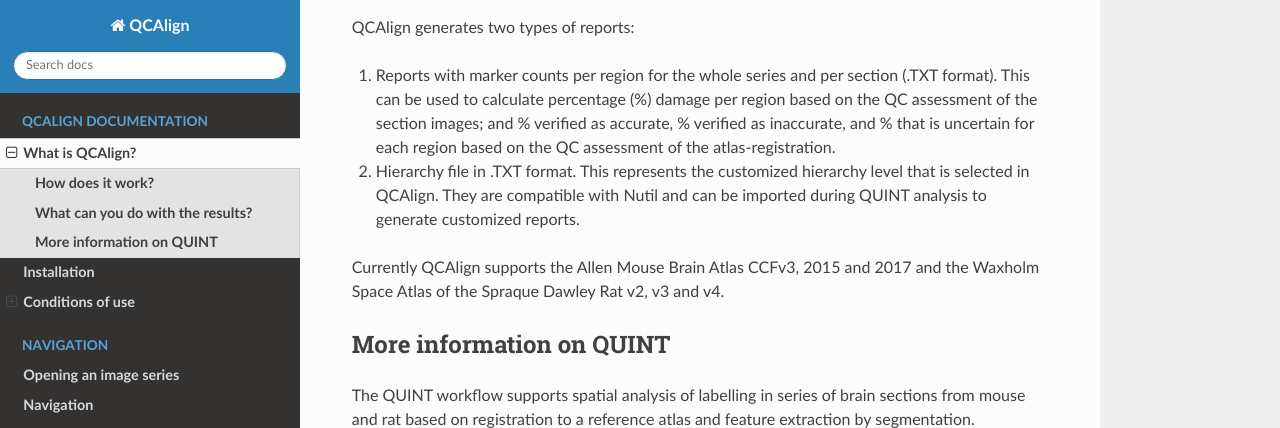
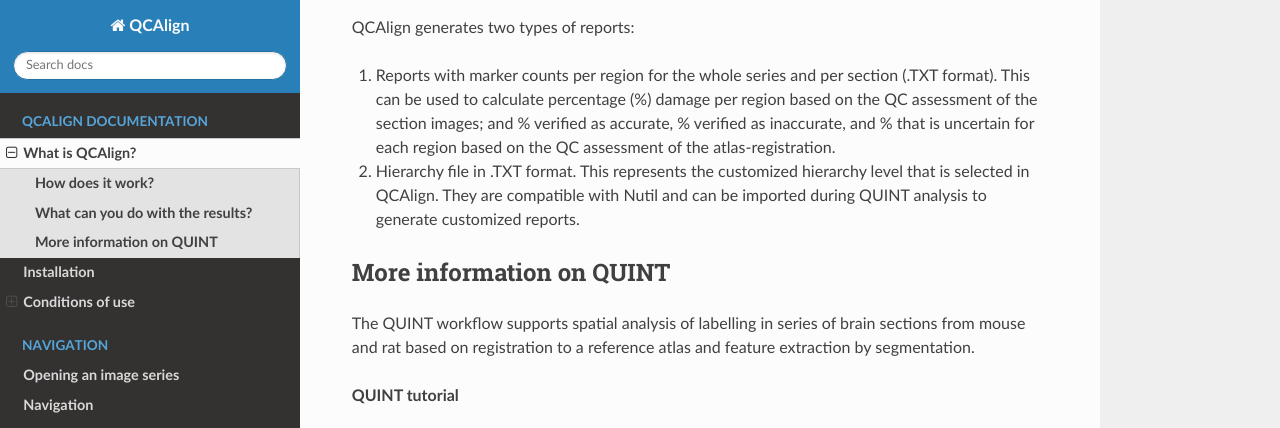
Before and after one commit to Neural-Systems-at-UIO/QCAlign, a Sphinx documentation site: the page built from docs/introduction.rst, in a window 1280 px wide and 900 px high, scrolled down 880 px, cut to the strip 0-428 px from the top of the window. Built offline with Sphinx 7.4.7 and the Read the Docs theme 2.0.0, drawn with Linux system fonts in a browser that asks for light colours.

Commit message:
Update introduction.rst

```diff
--- a/docs/introduction.rst
+++ b/docs/introduction.rst
@@ -31,8 +31,6 @@
 
 2. Hierarchy file in .TXT format. This represents the customized hierarchy level that is selected in QCAlign. They are compatible with Nutil and can be imported during QUINT analysis to generate customized reports.
 
-Currently QCAlign supports the Allen Mouse Brain Atlas CCFv3, 2015 and 2017 and the Waxholm Space Atlas of the Spraque Dawley Rat v2, v3 and v4.
-
 
 **More information on QUINT**
 -----------------------------
```
